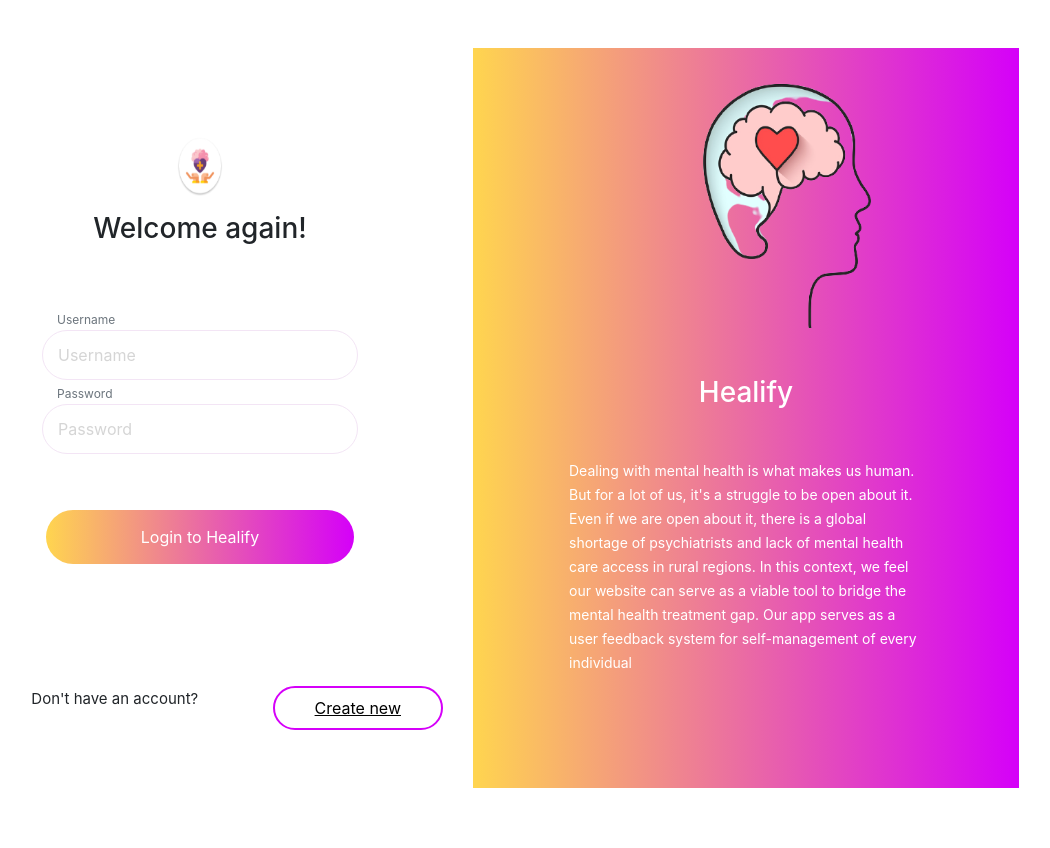
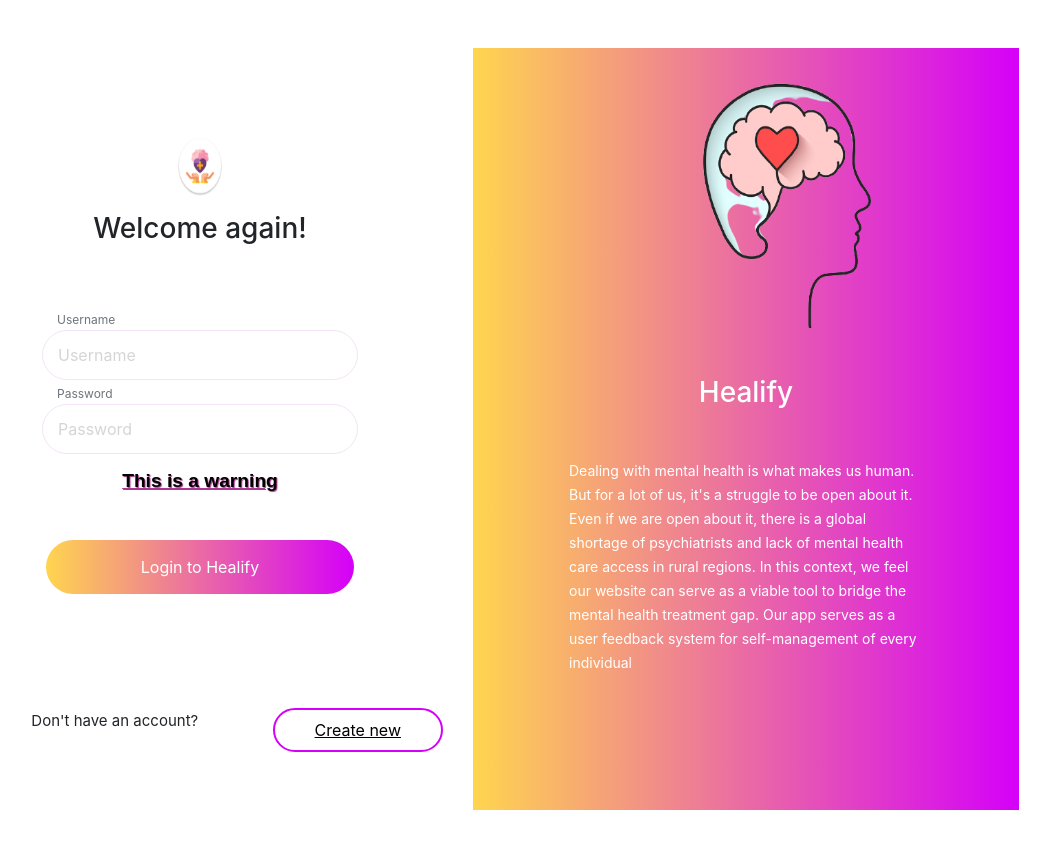
Before and after one commit to SE-Project-Team/Healify, a React (Create React App) app in the folder healify/: page /login in a window 1280 px wide. Shown: the top 848 px of the page, without its empty margins (167-1217 px from the left). Built offline with nearby package versions, Linux system fonts and the light colour scheme.

Commit message:
Warning Styles

```diff
--- a/healify/src/Components/Home/Home.js
+++ b/healify/src/Components/Home/Home.js
@@ -9,7 +9,7 @@ import { Card } from "./Card";
 import { Header } from "./Header";
 import { useState, useEffect } from "react";
 import { QuotesArray } from "./Quotes";
-// const QuotesArray = ["Q1", "Q2", "Q3", "Q4", "Q5", "Q6"];
+
 export const Home = () => {
   const [quote1, setQuote1] = useState("This is a Quote");
   const [quote2, setQuote2] = useState("This is a Quote2");
--- a/healify/src/Components/Signup/Registration.js
+++ b/healify/src/Components/Signup/Registration.js
@@ -27,6 +27,10 @@ export const Registration = ({ setToken }) => {
       setWarning("Re-entered password is not matching");
       setTimeout(() => setWarning(""), 2000);
       return;
+    } else if (password.length < 6) {
+      setWarning("Password Length Must be more than 5");
+      setTimeout(() => setWarning(""), 2000);
+      return;
     }
     await axios
       .post("/api/v1/registration/", {
@@ -36,12 +40,16 @@ export const Registration = ({ setToken }) => {
       })
       .catch((err) => {
         // Rejected or error response
-        const { msg } = err;
         value = 0;
-        // Example for warning
-        setWarning(msg);
-        setTimeout(() => setWarning(""), 2000);
-        return;
+        if (err.response) {
+          const { data } = err.response;
+          setWarning(data.msg);
+          setTimeout(() => setWarning(""), 2000);
+          return;
+        } else {
+          console.log(err);
+          return;
+        }
         // depending on msg we should handle warning message to user (like showing Dom elements)
       });
     if (value) {
@@ -141,13 +149,13 @@ export const Registration = ({ setToken }) => {
                 {/* <span> I Agree To The Terms & Conditions</span> */}
 
                 <div className="row justify-content-center my-3 px-3">
+                  <h4 className={styles.warning}>{warning}</h4>
                   <button
                     className={"btn-block " + styles.btnColor}
                     onClick={handleSubmit}
                   >
                     Sign up
                   </button>
-                  <h4>{warning}</h4>
                 </div>
                 <div className="row justify-content-center my-2">
                   {" "}
--- a/healify/src/Components/Signup/SignUpUtilityFn.js
+++ b/healify/src/Components/Signup/SignUpUtilityFn.js
@@ -14,8 +14,12 @@ export const postLogin = async ({
       history.push("/");
     })
     .catch((err) => {
-      const { msg } = err;
-      setWarning(msg);
-      setTimeout(() => setWarning(""), 2000);
+      if (err.response) {
+        const { data } = err.response;
+        setWarning(data.msg);
+        setTimeout(() => setWarning(""), 2000);
+      } else {
+        console.log(err);
+      }
     });
 };
--- a/healify/src/Components/Signup/Signup.js
+++ b/healify/src/Components/Signup/Signup.js
@@ -11,7 +11,7 @@ export const Signup = ({ setToken }) => {
   const [username, setUsername] = useState("");
   const [password, setPassword] = useState("");
 
-  const [warning, setWarning] = useState("");
+  const [warning, setWarning] = useState("This is a warning ");
   const history = useHistory();
 
   const handleSubmit = async (e) => {
@@ -74,13 +74,13 @@ export const Signup = ({ setToken }) => {
                 </div>
                 <div className="row justify-content-center my-3 px-3">
                   {" "}
+                  <h4 className={styles.warning}>{warning}</h4>
                   <button
                     className={"btn-block " + styles.btnColor}
                     onClick={handleSubmit}
                   >
                     Login to Healify
                   </button>{" "}
-                  <h5>{warning}</h5>
                 </div>
                 {/* <div className="row justify-content-center my-2">
                   {" "}
--- a/healify/src/Components/Signup/Signup.module.css
+++ b/healify/src/Components/Signup/Signup.module.css
@@ -1,3 +1,10 @@
+.warning {
+  font: bold 1.2em sans-serif;
+  color: rgb(0, 0, 0);
+  text-shadow: 1px 1px 1px rgb(172, 55, 146);
+  text-align: center;
+  text-decoration: rgb(172, 55, 146) underline solid;
+}
 .card {
   border-radius: 0;
   border: none;
```
